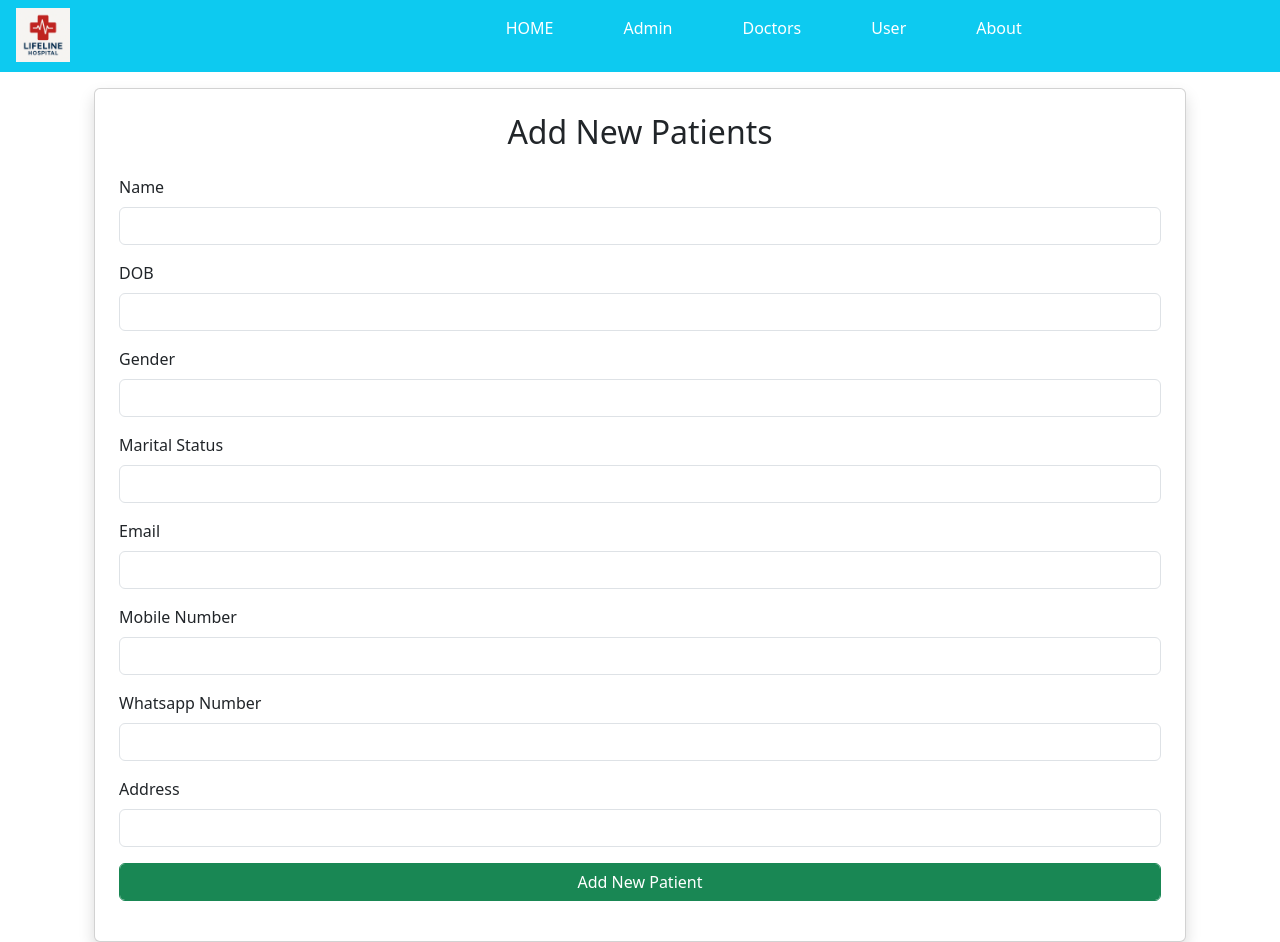
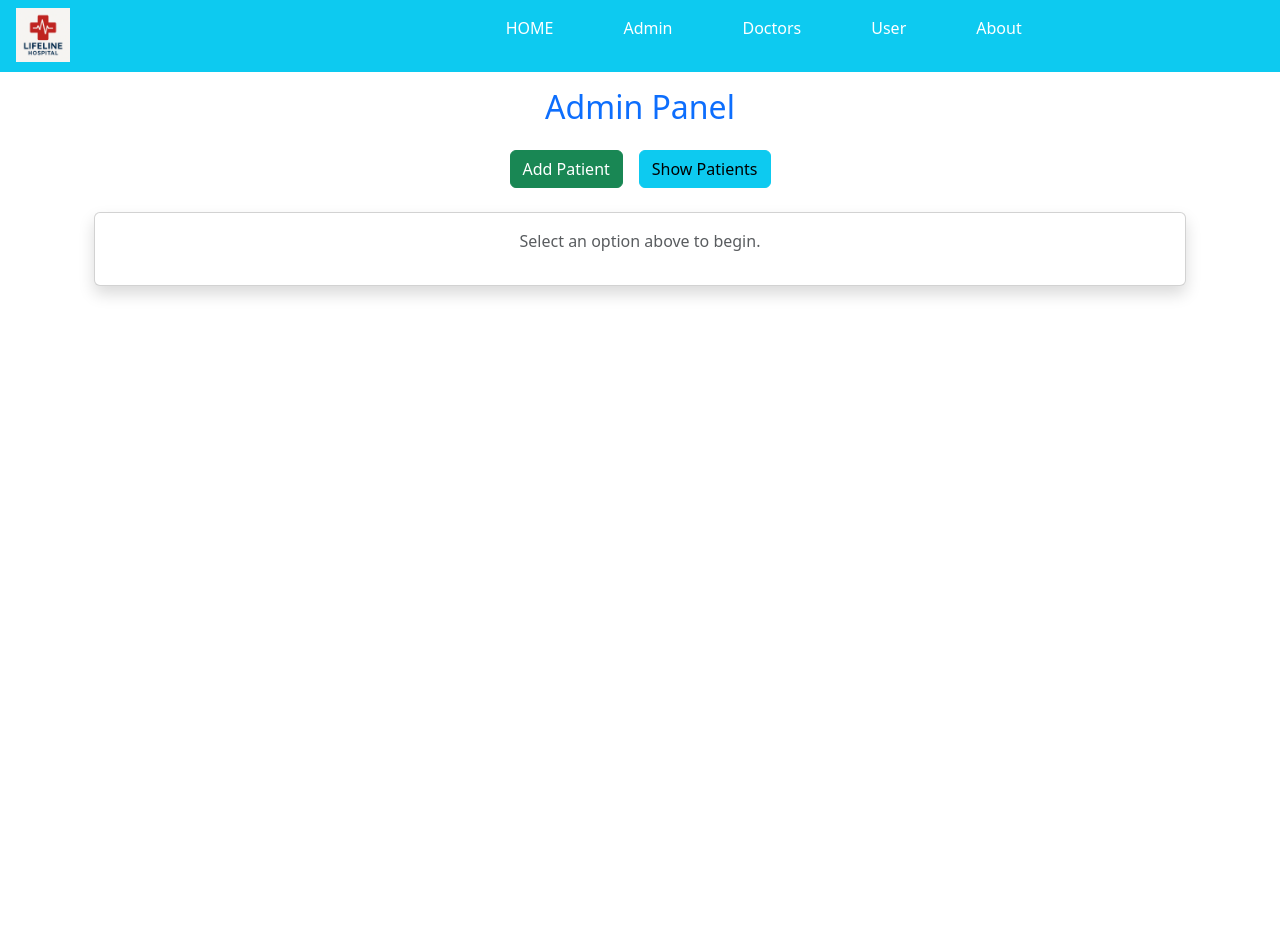
Before and after one commit to pratik-baramade/HMSFront, a React (Vite) app in the folder hmsfront/: page /add in a window 1280 px wide. After the commit the page ends 800 px from the top, so only its background shows below. Built offline with nearby package versions, Linux system fonts and the light colour scheme.

Commit message:
07-04-2025 Update

```diff
--- a/hmsfront/src/App.jsx
+++ b/hmsfront/src/App.jsx
@@ -7,8 +7,9 @@ import 'bootstrap/dist/css/bootstrap.min.css';
 import HomePage from './Components/HomePage';
 import VideoPlayer from './Components/VideoPlayer';
 import {BrowserRouter,Routes,Route,NavLink}from "react-router-dom";
-import AddPatient from './Components/AddPatient';
+
 import ViewPatients from './Components/ViewPatients';
+import AdminPanel from './Components/AdminPanel';
 
 
 function App() {
@@ -41,12 +42,13 @@ function App() {
 
   <Routes>
     <Route path='/' element={<VideoPlayer/> }/>
-    <Route path='/add'element={<AddPatient/>}/>
+    <Route path='/add'element={<AdminPanel/>}/>
     <Route path='//viewDoctours'element={<ViewPatients/>}/>
     <Route path='/user'element={<h1>User</h1>}/>
     <Route path='/About'element={<h1>About</h1>}/>
     <Route/>
     <Route/>
+
   </Routes>
   </div>
     </BrowserRouter>
--- /dev/null
+++ b/hmsfront/src/Components/AdminPanel.jsx
@@ -0,0 +1,26 @@
+import React, { useState } from 'react';
+import AddPatient from './AddPatient';
+import ViewPatients from './ViewPatients';
+
+const AdminPanel = () => {
+  const [activeComponent, setActiveComponent] = useState(null);
+
+  return (
+    <div className="container mt-5">
+      <h2 className="text-center text-primary mb-4">Admin Panel</h2>
+      <div className="d-flex justify-content-center gap-3 mb-4">
+        <button className="btn btn-success" onClick={() => setActiveComponent('add')}>Add Patient</button>
+        <button className="btn btn-info" onClick={() => setActiveComponent('view')}>Show Patients</button>
+      </div>
+      <div className="card shadow p-3">
+        {
+          activeComponent === 'add' ? <AddPatient /> :
+          activeComponent === 'view' ? <ViewPatients /> :
+          <p className="text-center text-muted">Select an option above to begin.</p>
+        }
+      </div>
+    </div>
+  );
+};
+
+export default AdminPanel;
--- a/hmsfront/src/Components/ViewPatients.jsx
+++ b/hmsfront/src/Components/ViewPatients.jsx
@@ -1,59 +1,55 @@
 import React, { useEffect, useState } from "react";
 import PatientsService from "../PatientsService";
-
-let ViewPatients = () => {
-    let [patients, setPatients] = useState([]);
-
-    useEffect(() => {
-        PatientsService.getPatients()
-            .then((res) => {
-                setPatients(res.data);
+let ViewPatients=()=>{
+    let [Patient,SetPatients]=useState([]);
+    useEffect(()=>{
+        let promise=PatientsService.getPatients();
+        promise.then((res)=>{
+            SetPatients(res.data);
         })
-            .catch((err) => {
-                console.error("Error:", err);
-                setPatients([]);
-            });
-    }, []);
-
-    return (
+        promise.catch((res)=>{
+            SetPatients([]);
+        })
+    })
+    return(<>
     <div className="container mt-5">
-            <h2 className="text-center mb-4">Patients List</h2>
-            <table className="table table-bordered table-hover shadow">
-                <thead className="table-success">
+    <table className="table table-striped">
+    <thead>
         <tr>
-                        <th>ID</th>
-                        <th>Name</th>
-                        <th>DOB</th>
-                        <th>Gender</th>
-                        <th>Marital Status</th>
-                        <th>Email</th>
-                        <th>Mobile</th>
-                        <th>WP Number</th>
-                        <th>Address</th>
+            <th>Patients id</th>
+            <th>Patients Name</th>
+            <th>Patients Dob</th>
+            <th>Patients Gender</th>
+            <th>Patients maritalstatu</th>
+            <th>Patients Address</th>
+            <th>Patients Email</th>
+            <th>Patients Wpnumber</th>
+            <th>Patients MobilNumber</th>
             <th>Delete</th>
             <th>Update</th>
+
         </tr>
         </thead>
-                <tbody>
-                    {patients.map((e, index) => (
-                        <tr key={index}>
+        {
+           Patient.map((e)=>(
+            <tr>
                 <td>{e.patientId}</td>
                 <td>{e.name}</td>
                 <td>{e.dob}</td>
                 <td>{e.gender}</td>
                 <td>{e.maritalstatus}</td>
                 <td>{e.email}</td>
-                            <td>{e.mobilenumber}</td>
+                <td>{e.mobailenumber}</td>
                 <td>{e.wpnumber}</td>
                 <td>{e.address}</td>
-                            <td><button className="btn btn-danger btn-sm">Delete</button></td>
-                            <td><button className="btn btn-primary btn-sm">Update</button></td>
+                <td><a href="*">Delete</a></td>
+                <td><a href="*">Update</a></td>
             </tr>
-                    ))}
-                </tbody>
+
+           ))
+        }
         </table>
     </div>
-    );
-};
-
+    </>)
+}
 export default ViewPatients;
--- a/hmsfront/src/PatientsService.js
+++ b/hmsfront/src/PatientsService.js
@@ -1,9 +1,11 @@
 import axios from "axios";
-let View="http://localhost:8080/Hms/getAllPatients";
-let addp="http://localhost:8080/Hms/createPatients";
+
+let addp="http://localhost:8080/hms/createPatients";
+let showp="http://localhost:8080/hms/getAllPatients";
+
 class PatientsService{
     getPatients(){
-        return axios.get(View);
+        return axios.get(showp);
     }
     CreatePatients(Patient){
         return axios.post(addp,Patient);
```
Lines whose indentation alone changed are shown as unchanged.
